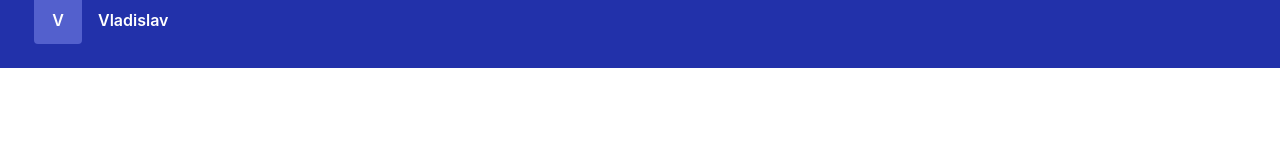
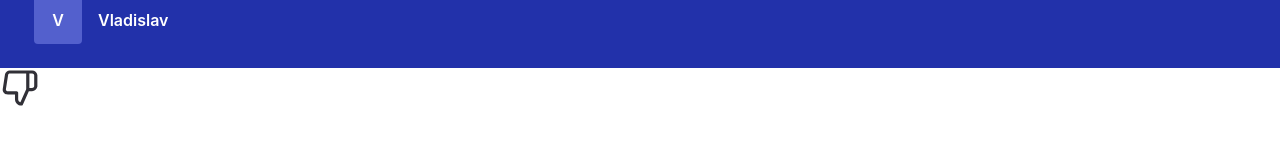
Before and after one commit to vl-domorad/fe45, a React (Create React App) app: page / in a window 1280 px wide. Shown: the part 314-458 px from the top of the page. Built offline with nearby package versions, Linux system fonts and the light colour scheme.

Commit message:
[Lesson-38]: Как добавлять иконки в приложение

```diff
--- a/src/App.tsx
+++ b/src/App.tsx
@@ -3,6 +3,7 @@ import React, { useState } from "react";
 import Button, { ButtonTypes } from "./components/Button";
 import Input from "./components/Input";
 import Username from "./components/Username";
+import { DislikeIcon } from "./assets/icons";
 
 const App = () => {
   const [index, setIndex] = useState(1);
@@ -55,7 +56,8 @@ const App = () => {
         onChange={onChange}
         value={inputValue}
       />
-      <Username username={'Vladislav'} />
+      <Username username={"Vladislav"} />
+      <DislikeIcon width={"40"} height={"40"} />
     </div>
   );
 };
--- /dev/null
+++ b/src/assets/icons/DislikeIcon.tsx
@@ -0,0 +1,24 @@
+import React from "react";
+
+export const DislikeIcon = ({
+  width = "25",
+  height = "25",
+  fill = "#313037",
+}) => {
+  return (
+    <svg
+      width={width}
+      height={height}
+      viewBox="0 0 25 25"
+      fill="none"
+      xmlns="http://www.w3.org/2000/svg"
+    >
+      <path
+        fillRule="evenodd"
+        clipRule="evenodd"
+        d="M21.3663 11.424C21.2533 12.052 20.6963 12.513 20.0363 12.501H18.3663V3.501H20.0543C20.6963 3.452 21.2523 3.948 21.3663 4.577V11.424ZM16.3663 13.288L12.7583 21.406C11.9513 21.148 11.3663 20.391 11.3663 19.501V15.501C11.3663 14.948 10.9183 14.501 10.3663 14.501H4.69729C4.65129 14.498 4.59029 14.499 4.53329 14.49C3.98829 14.407 3.61229 13.896 3.69429 13.352L5.07529 4.351C5.14929 3.861 5.60129 3.522 6.08629 3.501H16.3663V13.288ZM23.3573 4.366C23.1353 2.723 21.7303 1.5 20.0943 1.5C20.0753 1.5 20.0553 1.5 20.0363 1.501H6.09729C4.61029 1.511 3.32029 2.581 3.09829 4.049L1.71729 13.051C1.47029 14.686 2.59829 16.218 4.23029 16.466C4.39029 16.491 4.55329 16.503 4.70629 16.501H9.36629V19.501C9.36629 21.707 11.1603 23.501 13.3663 23.501C13.7623 23.501 14.1193 23.268 14.2803 22.907L18.0153 14.501H20.0183C21.6883 14.506 23.1323 13.298 23.3573 11.635C23.3633 11.591 23.3663 11.546 23.3663 11.501V4.501C23.3663 4.456 23.3633 4.411 23.3573 4.366Z"
+        fill={fill}
+      />
+    </svg>
+  );
+};
--- /dev/null
+++ b/src/assets/icons/index.ts
@@ -0,0 +1 @@
+export { DislikeIcon } from "./DislikeIcon";
```
